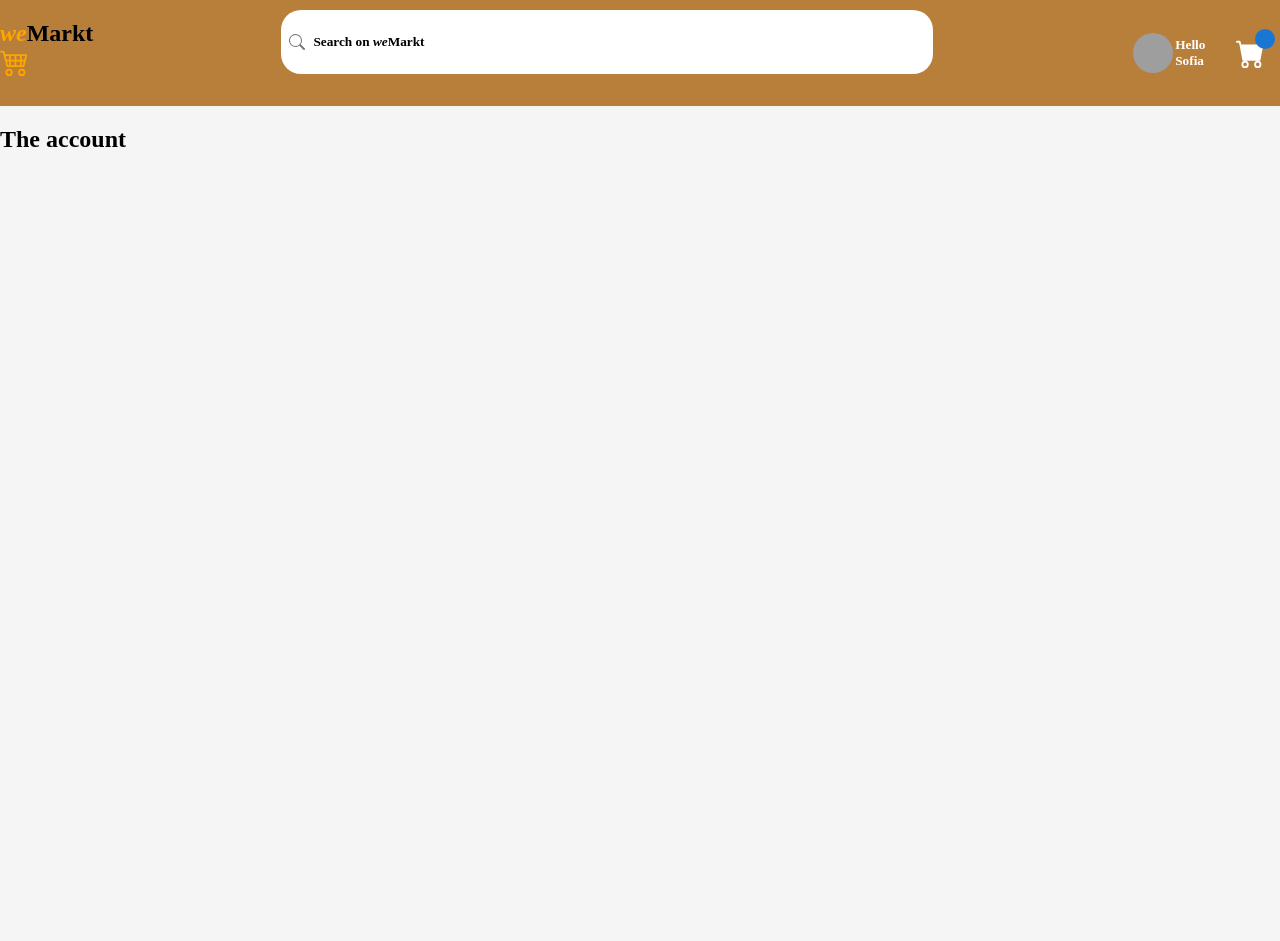
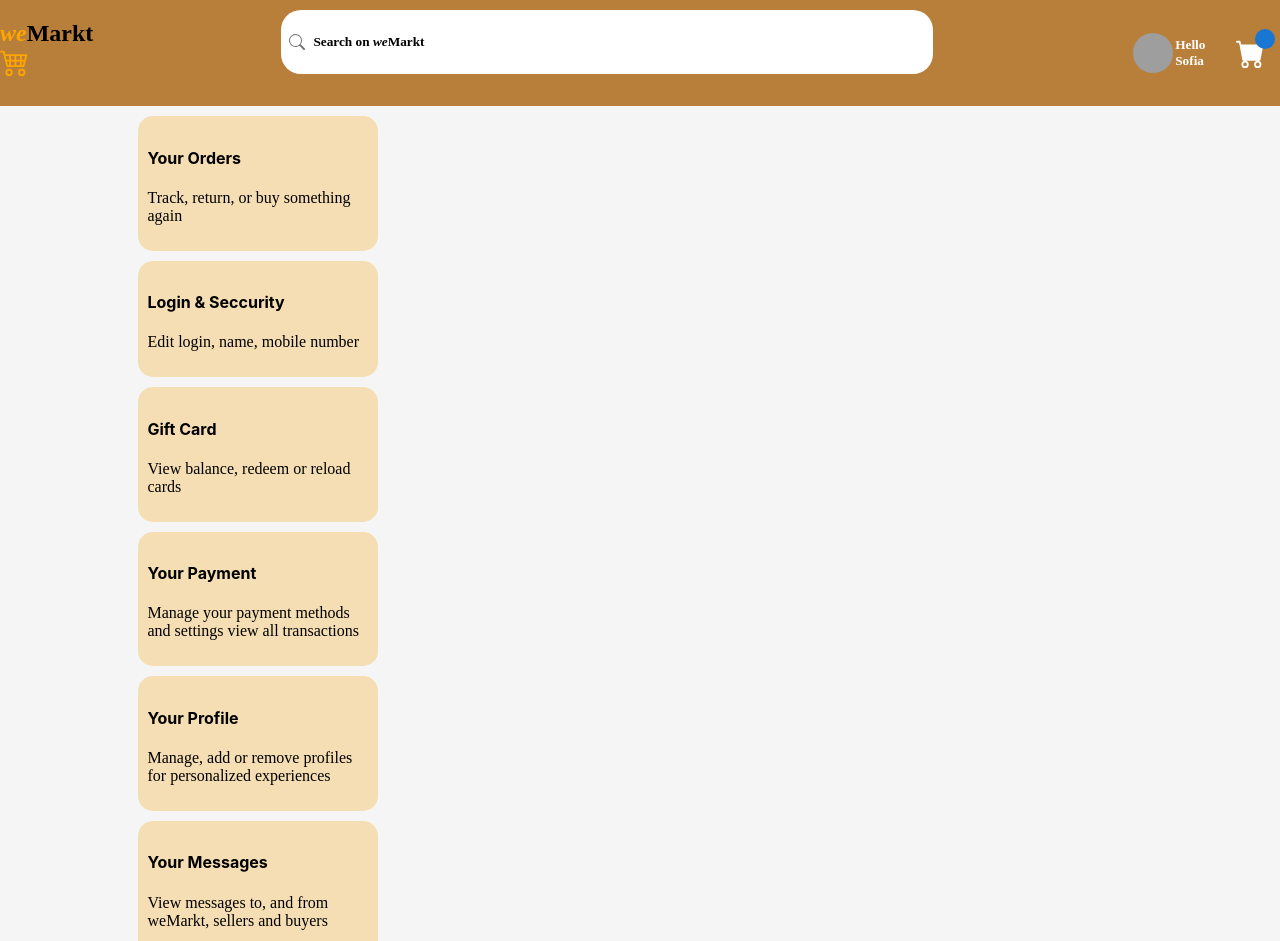
Before and after one commit to RamazaniMwemedi/weMarkt, a Next.js app: page /account in a window 1280 px wide. Shown: the top 941 px of the page. Before the commit the page ends 800 px from the top, so only its background shows below. Built offline with nearby package versions, Linux system fonts and the light colour scheme; grey boxes are pictures that could not be loaded.

Commit message:
Edited the account page
I edited the account page but there is a bud in the gid styling

```diff
--- /dev/null
+++ b/Data/accountpage.js
@@ -0,0 +1,59 @@
+export default[
+    {
+        id:1,
+        title:"Your Orders",
+        description:"Track, return, or buy something again",
+        url:"#",
+        image:""
+    },
+    {
+        id:2,
+        title:"Login & Seccurity",
+        description:"Edit login, name, mobile number",
+        url:"#",
+        image:""
+    },
+    {
+        id:3,
+        title:"Gift Card",
+        description:"View balance, redeem or reload cards",
+        url:"#",
+        image:""
+    },
+    {
+        id:4,
+        title:"Your Payment",
+        description:"Manage your payment methods and settings view all transactions",
+        url:"#",
+        image:""
+    },
+    {
+        id:5,
+        title:"Your Profile",
+        description:"Manage, add or remove profiles for personalized experiences",
+        url:"#",
+        image:""
+    },
+    {
+        id:6,
+        title:"Your Messages",
+        description:"View messages to, and from weMarkt, sellers and buyers",
+        url:"#",
+        image:""
+    },
+    {
+        id:7,
+        title:"Achived Orders",
+        description:"View and manage your achived orders",
+        url:"#",
+        image:""
+    },
+    {
+        id:8,
+        title:"Your list",
+        description:"View, modify, and share your list, or create new ones",
+        url:"#",
+        image:""
+    },
+
+]
--- a/pages/account.jsx
+++ b/pages/account.jsx
@@ -1,5 +1,7 @@
 import Head from "next/head";
+
 import styles from "../styles/account.module.css";
+import Datas from '../Data/accountpage'
 import Header from "../Components/Header";
 function account() {
   return (
@@ -9,7 +11,17 @@ function account() {
       </Head>
       <Header />
       <div className={styles.account}>
-        <h2>The account</h2>
+        {Datas.map((data)=>{
+          const {id,title, description, url}=data
+          return(
+            <div className={styles.items}>
+              <div className={styles.item}>
+                <h4>{title}</h4>
+                <p>{description}</p>
+              </div>
+            </div>
+          )
+        })}
       </div>
     </>
   );
--- a/styles/account.module.css
+++ b/styles/account.module.css
@@ -0,0 +1,16 @@
+.account{
+    align-items: center;
+}
+.items{
+    justify-content: space-evenly;
+    margin: 10px;
+    display: grid;
+    grid-template-columns: 240px 240px 240px;
+    gap: 15px;
+}
+.item{
+    background-color: wheat;
+    border-radius: 15px;
+    transition:  4ms;
+    padding: 10px;
+  }
```
